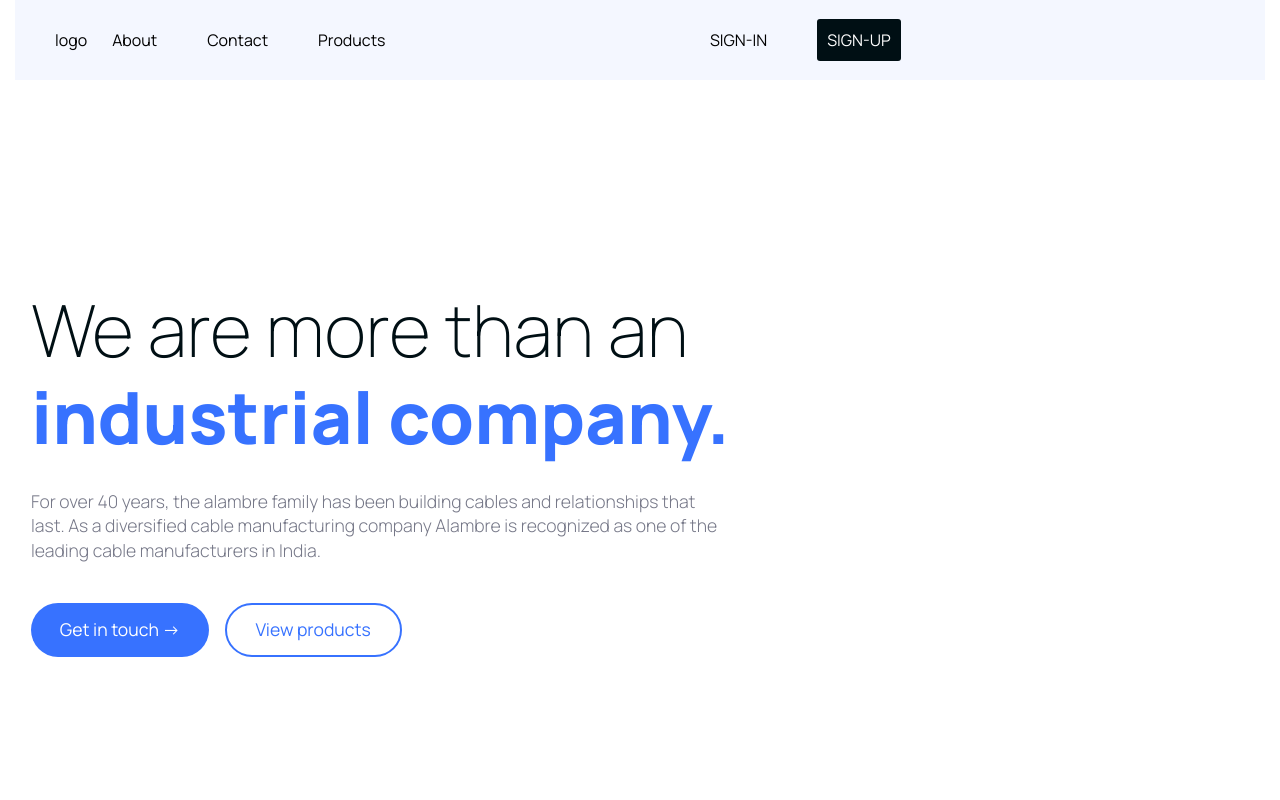
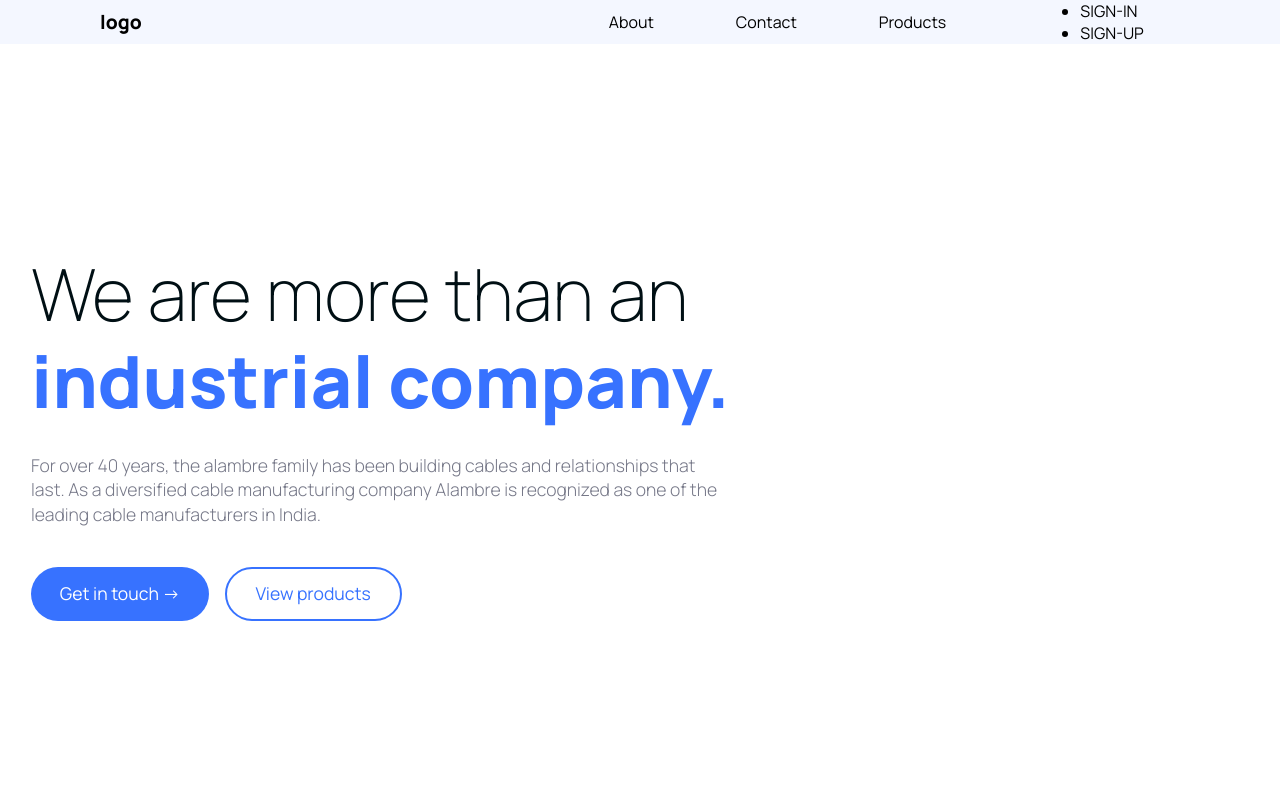
Before and after one commit to shubhamrangaa/alambre-cables-website, a Next.js app: page / in a window 1280 px wide. Shown: the top 800 px of the page. Built offline with nearby package versions, Linux system fonts and the light colour scheme.

Commit message:
navbar updates

```diff
--- a/styles/header.module.scss
+++ b/styles/header.module.scss
@@ -4,69 +4,86 @@
 .header {
   display: flex;
   background: $secondary-light;
-  justify-content: space-between;
-  width: 1250px;
-  margin: 0 auto;
+  justify-content: space-evenly;
   align-items: center;
-  padding: 0px 40px;
-  height: 80px;
 }
 .logo-nav {
   display: flex;
   align-items: center;
-  justify-content: space-evenly;
+  margin-left: 2rem;
 }
+
 .logo-container {
-  display: flex;
-  align-items: center;
-  justify-content: center;
+  font-weight: 1000;
+  font-size: 1.2rem;
 }
-.logo {
-  width: 45px;
-  height: 45px;
+// .logo {
+//   width: 45px;
+//   height: 45px;
+// }
+.nav-options {
+  // display: flex;
+  // gap: 52px;
+  // list-style-type: none;
+  display: grid;
+  grid-template-columns: repeat(4, auto);
+  grid-gap: 50px;
+  list-style: none;
+  justify-content: end;
+  text-align: center;
+  width: 68vw;
 }
-.nav-options {
-  padding-left: 25px;
-  display: grid;
-  grid-template-columns: repeat(3, auto);
-  grid-gap: 50px;
-  list-style-type: none;
-}
+
 .mobile-option {
   display: none;
 }
 
+.option {
+  padding: 0.5rem 1rem;
+}
 .option :hover {
   color: $secondary-dark;
 }
-.signin-up {
-  display: flex;
-  padding: 0px 5px;
-  list-style-type: none;
-}
-.sign-in {
-  padding-right: 50px;
-  align-self: center;
-}
-.sign-in :hover {
-  color: $primary-dark;
-}
-.signup-btn {
-  padding: 10px 10px;
-  height: 2.4rem;
-  border-radius: 3px;
-  background: $primary-dark;
-  color: $primary-light;
-  cursor: pointer;
-  align-items: center;
-}
+// .signin-up {
+//   display: flex;
+//   padding: 0px 5px;
+//   list-style-type: none;
+// }
+// .sign-in {
+//   padding-right: 50px;
+//   align-self: center;
+// }
+// .sign-in :hover {
+//   color: $primary-dark;
+// }
+// .signup-btn {
+//   padding: 10px 10px;
+//   height: 2.4rem;
+//   border-radius: 3px;
+//   background: $primary-dark;
+//   color: $primary-light;
+//   cursor: pointer;
+//   align-items: center;
+// }
 .mobile-menu {
   display: none;
 }
-@media (max-width: 648px) {
+
+@media (max-width: 845px) {
+  .nav-options {
+    display: flex;
+    justify-content: space-between;
+  }
+}
+
+@media (max-width: 680px) {
   /*Mobile View */
   .header {
     padding: 0px 10px;
+  }
+  .logo-container {
+    display: flex;
+    justify-content: space-evenly;
   }
   .logo {
     width: 45px;
@@ -76,8 +93,7 @@
     color: $primary-dark;
 
     display: flex;
-    width: 100%;
-    height: 350px;
+    // height: 550px;
     position: absolute;
     top: 80px;
     left: -100%;
@@ -85,7 +101,7 @@
     transition: all 0.5s ease;
     flex-direction: column;
     list-style-type: none;
-    grid-gap: 0px;
+    width: 70vw;
   }
   .nav-options.active {
     background: $secondary-light;
@@ -109,19 +125,19 @@
     height: 10vw;
     padding: 30px 0px;
   }
-  .sign-up {
-    background: $primary-dark;
-    border-radius: 3px;
-    color: $primary-light;
-    padding: 20px 0px;
-    width: 80%;
-    align-self: center;
-    border-radius: 3px;
-  }
+  // .sign-up {
+  //   background: $primary-dark;
+  //   border-radius: 3px;
+  //   color: $primary-light;
+  //   padding: 20px 0px;
+  //   width: 80%;
+  //   align-self: center;
+  //   border-radius: 3px;
+  // }
 
-  .signin-up {
-    display: none;
-  }
+  // .signin-up {
+  //   display: none;
+  // }
 }
 .mobile-menu {
   display: block;
```
Also changed, not shown: components/vaibhav/Navbar.js (+57 -18 lines), pages/secondary.js (+6 -7 lines).
